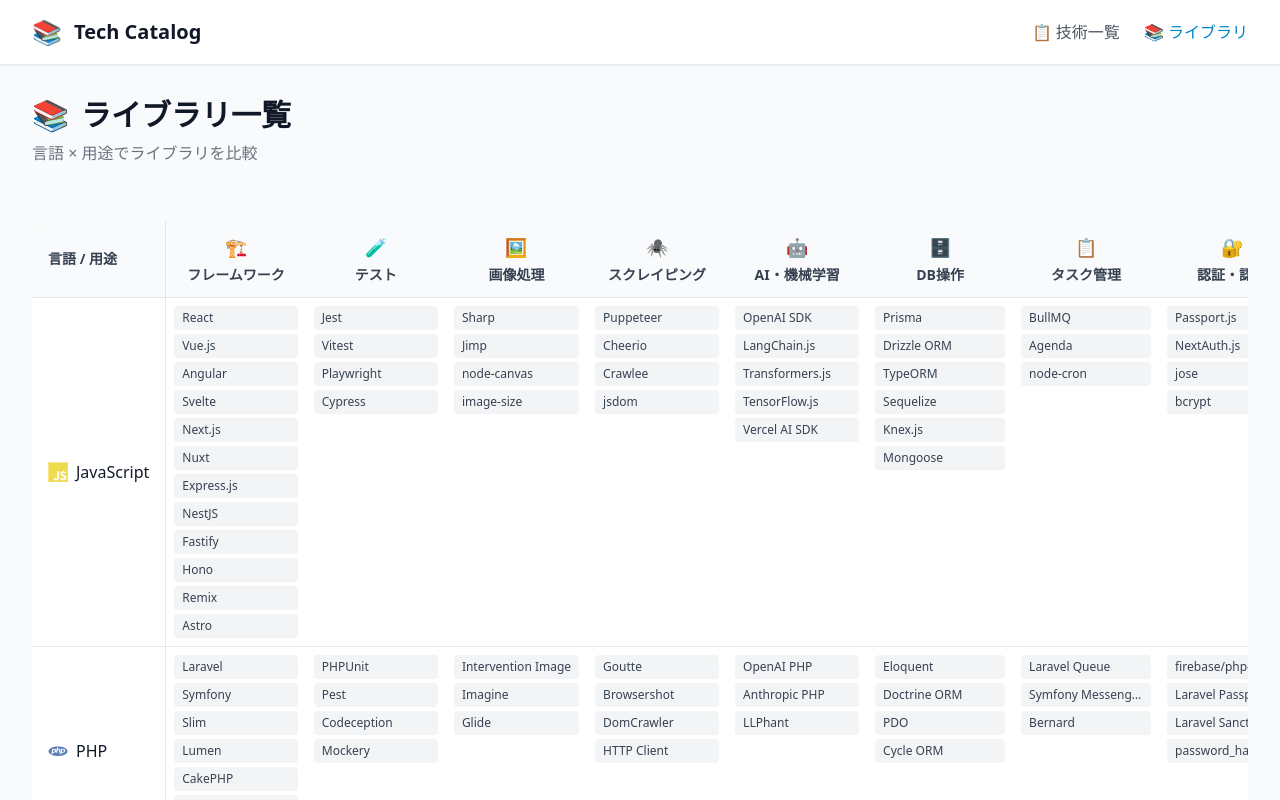
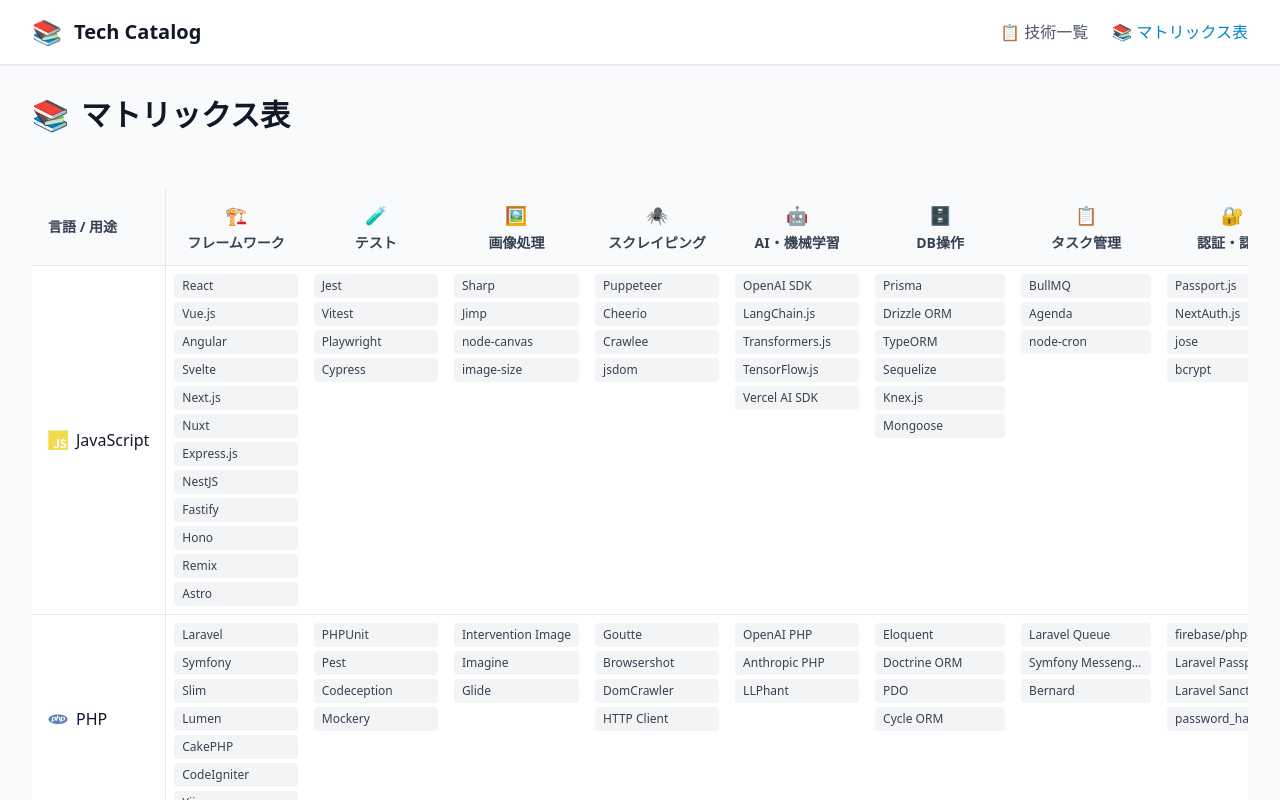
Before and after one commit to ishi720/tech-catalog, a Nuxt app: page /libraries in a window 1280 px wide. Shown: the top 800 px of the page. Built offline with nearby package versions, Linux system fonts and the light colour scheme.

Commit message:
ライブラリ一覧ではなくマトリックス表に修正

```diff
--- a/layouts/default.vue
+++ b/layouts/default.vue
@@ -21,7 +21,7 @@
               class="text-gray-600 hover:text-primary-600 transition-colors"
               active-class="text-primary-600 font-medium"
             >
-              📚 ライブラリ
+              📚 マトリックス表
             </NuxtLink>
           </nav>
           <!-- Mobile menu button -->
--- a/pages/libraries.vue
+++ b/pages/libraries.vue
@@ -4,9 +4,8 @@
     <div class="mb-8">
       <h1 class="text-3xl font-bold text-gray-900 flex items-center gap-3">
         <span>📚</span>
-        ライブラリ一覧
+        マトリックス表
       </h1>
-      <p class="text-gray-500 mt-2">言語 × 用途でライブラリを比較</p>
     </div>
 
     <!-- View Toggle -->
```
